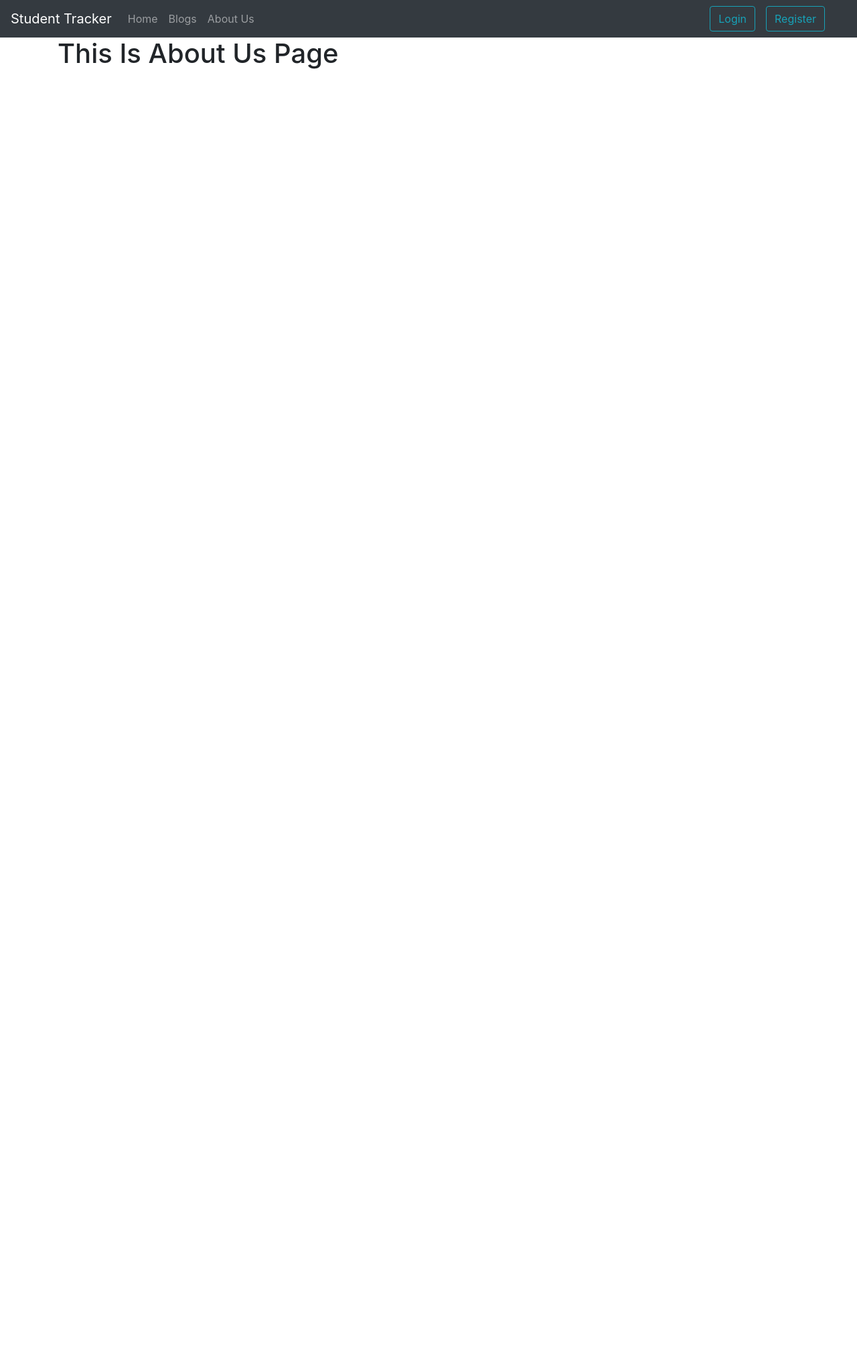
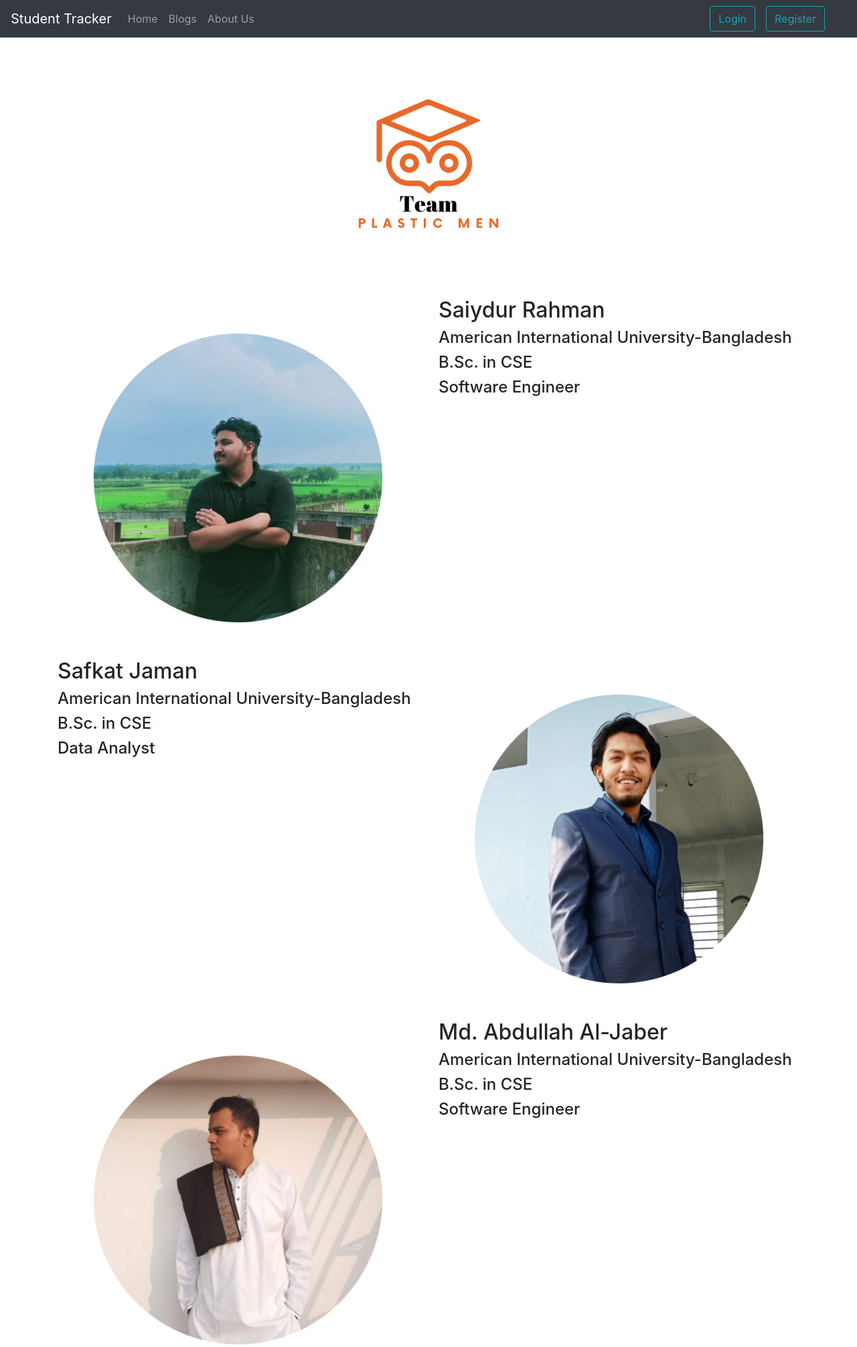
Before and after one commit to Saiydur/StudentTracker, a PHP site: page /View/aboutUs.php in a window 1280 px wide. Shown: the top 2011 px of the page at 67% size. Before the commit the page ends 103 px from the top, so only its background shows below. Run offline with PHP 8.4, Linux system fonts and the light colour scheme; some libraries are stand-ins or nearby versions.

Commit message:
Added css on about us and changed the cover photo

```diff
--- a/View/aboutUs.php
+++ b/View/aboutUs.php
@@ -7,16 +7,70 @@
     <link href="//maxcdn.bootstrapcdn.com/bootstrap/4.0.0/css/bootstrap.min.css" rel="stylesheet" id="bootstrap-css">
 <script src="//maxcdn.bootstrapcdn.com/bootstrap/4.0.0/js/bootstrap.min.js"></script>
 <script src="//cdnjs.cloudflare.com/ajax/libs/jquery/3.2.1/jquery.min.js"></script>
-
+<script src="https://unpkg.com/aos@2.3.1/dist/aos.js"></script>
 <script src="https://cdn.jsdelivr.net/jquery.validation/1.15.1/jquery.validate.min.js"></script>
 <link href="https://fonts.googleapis.com/css?family=Kaushan+Script" rel="stylesheet">
       <link href="https://stackpath.bootstrapcdn.com/font-awesome/4.7.0/css/font-awesome.min.css" rel="stylesheet" integrity="sha384-wvfXpqpZZVQGK6TAh5PVlGOfQNHSoD2xbE+QkPxCAFlNEevoEH3Sl0sibVcOQVnN" crossorigin="anonymous">
-    <title>About Us</title>
+      <link href="https://unpkg.com/aos@2.3.1/dist/aos.css" rel="stylesheet">
+      <title>About Us</title>
 </head>
 <body>
     <?php include('../Global/Header.php')?>
     <div class="container px-3">
-        <h1>This Is About Us Page</h1>
+        <div style="text-align: center;" >
+            <img style="width: 35%; height:auto" src="../src//Images//Alpha Alliance (2).png" alt="">
+        </div>
+        <div class="row justify-content-center">
+            <div class="col-6 container-fluid vh-100" data-aos="fade-right" data-aos-duration="2000">
+                <img style="width: 100%;" src="../src/Images/p11.png" class="rounded float-start" alt="saiydur rahman">
+            </div>
+
+            <div class="col-6 container-fluid vh-100" data-aos="fade-left" data-aos-duration="2000">
+                <h2>Saiydur Rahman</h2>
+                <h4>American International University-Bangladesh</h4>
+                <h4>B.Sc. in CSE</h4>
+                <h4>Software Engineer</h4>
+            </div>
+        </div>
+
+        <div class="row justify-content-center">
+            <div class="col-6" data-aos="zoom-in-right" data-aos-duration="2000">
+                <h2>Safkat Jaman</h2>
+                <h4>American International University-Bangladesh</h4>
+                <h4>B.Sc. in CSE</h4>
+                <h4>Data Analyst</h4>
+            </div>
+
+            <div class="col-6" data-aos="zoom-in-left" data-aos-duration="2000">
+                <img style="width: 100%;" src="../src/Images/p12.png" class="rounded float-end" alt="safkat jaman">
+            </div>
+        </div>
+
+        <div class="row justify-content-center">
+            <div class="col-6" data-aos="zoom-out-right" data-aos-duration="2000">
+                <img style="width: 100%;" src="../src/Images/p13.png" class="rounded float-start" alt="al jaber">
+            </div>
+
+            <div class="col-6" data-aos="zoom-out-left" data-aos-duration="2000">
+                <h2>Md. Abdullah Al-Jaber</h2>
+                <h4>American International University-Bangladesh</h4>
+                <h4>B.Sc. in CSE</h4>
+                <h4>Software Engineer</h4>
+            </div>
+        </div>
+
+        <div class="row justify-content-center">
+            <div class="col-6" data-aos="fade-left" data-aos-duration="2000">
+                <h2>Rafidur Rahman</h2>
+                <h4>American International University-Bangladesh</h4>
+                <h4>B.Sc. in CSE</h4>
+                <h4>Software Engineer</h4>
+            </div>
+
+            <div class="col-6" data-aos="fade-right" data-aos-duration="2000">
+                <img style="width: 100%;" src="../src//Images/p14.png" class="rounded float-end" alt="rafidur rahman">
+            </div>
+        </div>
     </div>
     <!-- bootstrapcdn script -->
     <script src="https://code.jquery.com/jquery-3.2.1.slim.min.js"
@@ -28,5 +82,8 @@
     <script src="https://maxcdn.bootstrapcdn.com/bootstrap/4.0.0/js/bootstrap.min.js"
         integrity="sha384-JZR6Spejh4U02d8jOt6vLEHfe/JQGiRRSQQxSfFWpi1MquVdAyjUar5+76PVCmYl" crossorigin="anonymous">
     </script>
+    <script>
+        AOS.init();
+    </script>
 </body>
 </html>
--- a/index.php
+++ b/index.php
@@ -66,13 +66,13 @@
                 </ol>
                 <div class="carousel-inner">
                     <div class="carousel-item active">
-                        <img class="d-block w-100" src="./src/Images/img1.png" alt="First slide">
+                        <img class="d-block w-100" src="./src/Images/1.png" alt="First slide">
                     </div>
                     <div class="carousel-item">
-                        <img class="d-block w-100" src="./src/Images/img1.png" alt="Second slide">
+                        <img class="d-block w-100" src="./src/Images/2.png" alt="Second slide">
                     </div>
                     <div class="carousel-item">
-                        <img class="d-block w-100" src="./src/Images/img1.png" alt="Third slide">
+                        <img class="d-block w-100" src="./src/Images/3.png" alt="Third slide">
                     </div>
                 </div>
                 <a class="carousel-control-prev" href="#carouselExampleIndicators" role="button" data-slide="prev">
```
Also changed, not shown: src/Images/1.png (added), src/Images/2.png (added), src/Images/3.png (added), src/Images/Alpha Alliance (2).png (added), src/Images/img1.png (deleted), src/Images/p11.png (added), src/Images/p12.png (added), src/Images/p13.png (added), src/Images/p14.png (added), src/Images/upPic.jpg (deleted), src/uploads/61b4ed3e78c476.23056000.png (added).
